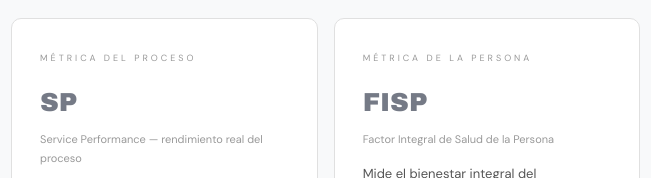
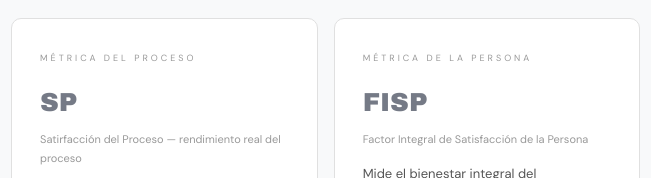
Before and after one commit to mRogAnt/iubits-landing, a plain HTML site: page index.html in a window 1280 px wide. Shown: the part 2400-2578 px from the top of the page, 153-804 px from the left. Drawn offline with Linux system fonts and the light colour scheme.

Commit message:
Cambio SP y FISP (sigla)

```diff
--- a/index.html
+++ b/index.html
@@ -427,14 +427,14 @@ nav {
       <div class="fw-card">
         <div class="fw-label">Métrica del proceso</div>
         <div class="fw-name">SP</div>
-        <div class="fw-sub">Service Performance — rendimiento real del proceso</div>
+        <div class="fw-sub">Satirfacción del Proceso — rendimiento real del proceso</div>
         <div class="fw-desc">Mide qué tan bien está ejecutándose el proceso en cada momento. Considera avance de tareas, alertas activas, velocidad de deterioro y efecto entre procesos dependientes.</div>
         <div class="fw-tag">Proceso</div>
       </div>
       <div class="fw-card">
         <div class="fw-label">Métrica de la persona</div>
         <div class="fw-name">FISP</div>
-        <div class="fw-sub">Factor Integral de Salud de la Persona</div>
+        <div class="fw-sub">Factor Integral de Satisfacción de la Persona</div>
         <div class="fw-desc">Mide el bienestar integral del colaborador: desempeño personal, relación con liderazgo y pares, control, autonomía y estrés laboral y personal.</div>
         <div class="fw-tag">Persona</div>
       </div>
```
